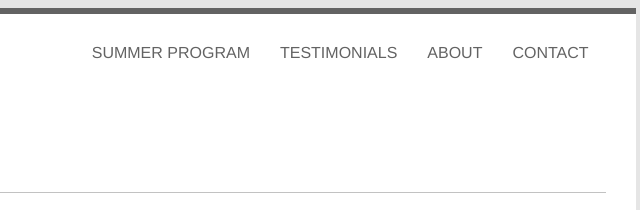
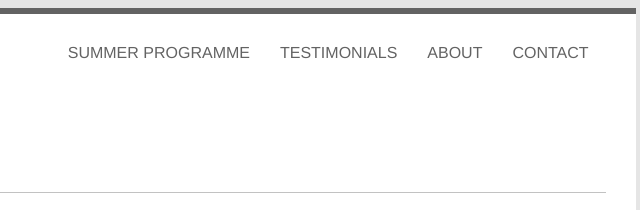
Before and after one commit to spanicker/GPS, a plain HTML site: page about.html in a window 1280 px wide. Shown: the top 210 px of the page, 510-1150 px from the left. Drawn offline with Linux system fonts and the light colour scheme.

Commit message:
test undo

```diff
--- a/about.html
+++ b/about.html
@@ -13,7 +13,7 @@
      <div class="logo"><a href="index.html"><img class="logoImg" src="photos/logo.png"></a></div>
      <nav>
       <ul class="topnav">
-        <li><a href="index.html">SUMMER PROGRAM</a></li>
+        <li><a href="index.html">SUMMER PROGRAMME</a></li>
         <li><a href="testimonials.html">TESTIMONIALS</a></li>
         <li><a href="about.html">ABOUT</a></li>
         <li><a href="contact.html">CONTACT</a></li>
```
